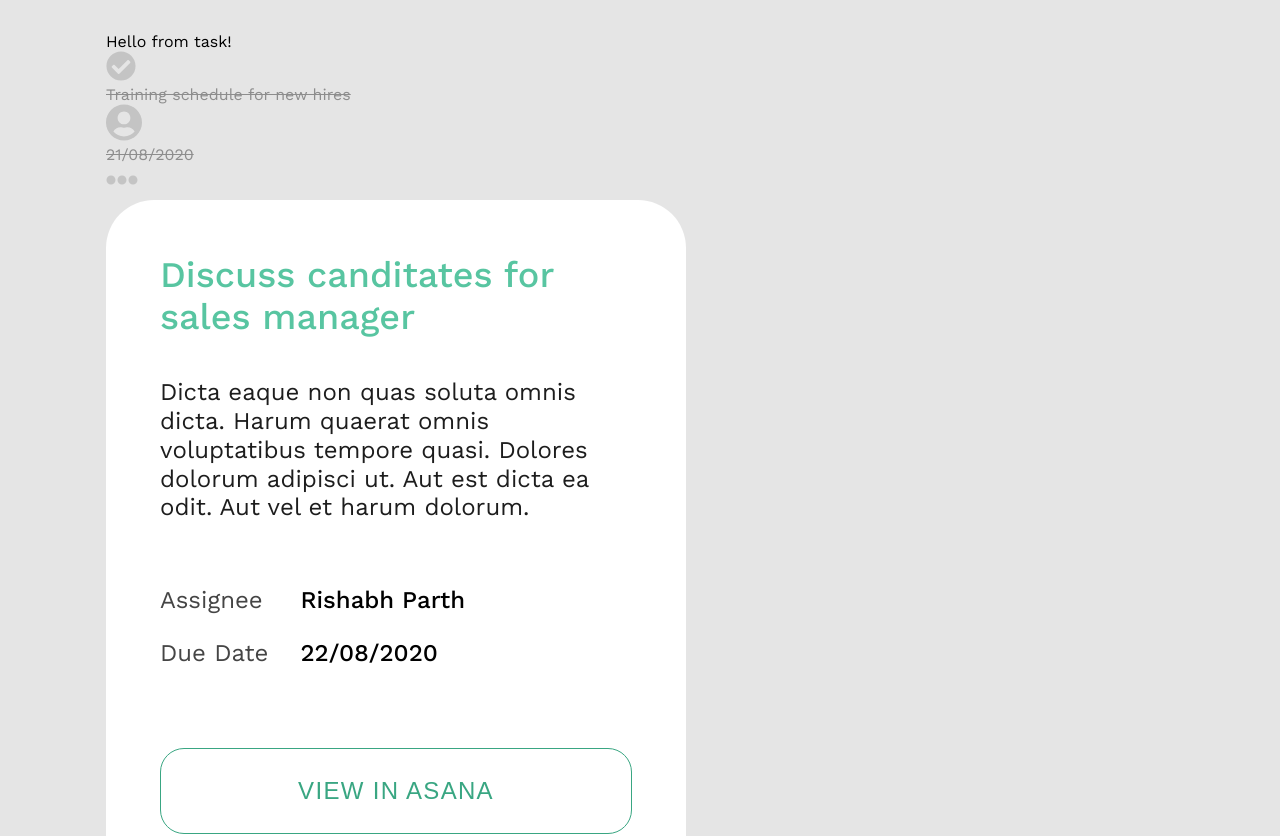
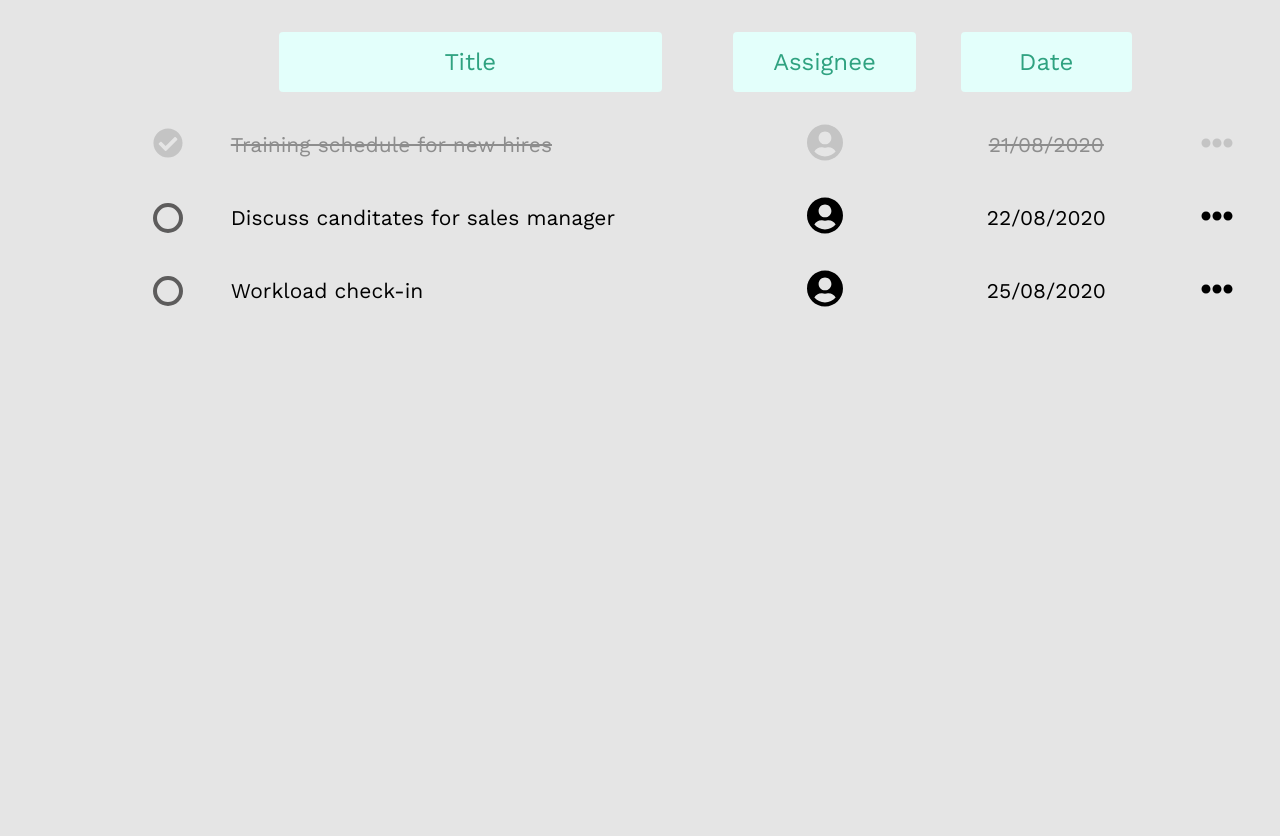
Before and after one commit to badalsaibo/dashboard-demo, a React (Create React App) app: page / in a window 1280 px wide. Shown: the top 836 px of the page. After the commit the page ends 800 px from the top, so only its background shows below. Built offline with nearby package versions, Linux system fonts and the light colour scheme.

Commit message:
Layout for taskContainer

```diff
--- a/src/App.js
+++ b/src/App.js
@@ -1,8 +1,9 @@
 import React from 'react';
 
 import Task from './components/Task/Task';
-import ExpandedTask from './components/ExpandedTask/ExpandedTask';
-import AddTask from './components/AddTask/AddTask';
+// import ExpandedTask from './components/ExpandedTask/ExpandedTask';
+// import AddTask from './components/AddTask/AddTask';
+import TaskContainer from './components/TaskContainer/TaskContainer';
 
 import './App.css';
 
@@ -39,9 +40,11 @@ const data = [
 function App() {
   return (
     <div className="container">
-      <Task data={data[0]} />
-      <ExpandedTask data={data[1]} />
-      <AddTask />
+      <TaskContainer>
+        {data.map((e) => (
+          <Task data={e} key={e.assignee} />
+        ))}
+      </TaskContainer>
     </div>
   );
 }
--- a/src/components/Task/Task.css
+++ b/src/components/Task/Task.css
@@ -1,7 +1,19 @@
 .task {
+  display: contents;
+  position: relative;
+}
+
+.task::after {
+  position: absolute;
+  content: '';
+  width: 100%;
+  top: 0;
+  left: 0;
+  background-color: red;
 }
 
 .task__checkbox {
+  grid-column: 1;
 }
 
 .task__checkbox-ticked {
@@ -16,12 +28,27 @@
 }
 
 .task__title {
+  grid-column: 2;
+  justify-self: left;
+}
+
+.task__title,
+.task__due-date {
+  font-weight: 300;
+  font-size: 21px;
+  line-height: 25px;
 }
 
 .task__assignee {
+  grid-column: 3;
 }
 
 .task__due-date {
+  grid-column: 4;
+}
+
+.task__view-more {
+  grid-column: 5;
 }
 
 .completed .task__title,
--- a/src/components/Task/Task.js
+++ b/src/components/Task/Task.js
@@ -10,7 +10,6 @@ import './Task.css';
 const Task = ({ data: { completed, title, assignee, dueDate } }) => {
   return (
     <div className={completed ? 'task completed' : 'task'}>
-      Hello from task!
       <div className="task__checkbox">
         {completed ? (
           <div className="task__checkbox-ticked">
@@ -20,7 +19,7 @@ const Task = ({ data: { completed, title, assignee, dueDate } }) => {
           <div className="task__checkbox-empty"></div>
         )}
       </div>
-      <div className="task__title">{title}</div>
+      <h3 className="task__title">{title}</h3>
       <div className="task__assignee">
         <UserIcon width="36" />
       </div>
--- /dev/null
+++ b/src/components/TaskContainer/TaskContainer.css
@@ -0,0 +1,38 @@
+.task-container {
+  display: grid;
+  grid-template-columns: repeat(5, auto);
+  justify-items: center;
+  align-items: center;
+  row-gap: 32px;
+}
+
+.task-container__header-title {
+  grid-column: 2;
+}
+
+.task-container__header-title,
+.task-container__header-assignee,
+.task-container__header-due-date {
+  font-weight: 300;
+  font-size: 24px;
+  line-height: 28px;
+  text-transform: capitalize;
+  color: #2fa280;
+  background: #e3fffb;
+  border-radius: 4px;
+  width: 80%;
+  text-align: center;
+  padding: 16px;
+}
+/*
+.task-container__header-title {
+  padding: 16px 104px;
+}
+
+.task-container__header-due-date {
+  padding: 16px 56px;
+}
+
+.task-container__header-assignee {
+  padding: 16px
+} */
--- /dev/null
+++ b/src/components/TaskContainer/TaskContainer.js
@@ -0,0 +1,16 @@
+import React from 'react';
+
+import './TaskContainer.css';
+
+const TaskContainer = ({ children }) => {
+  return (
+    <div className="task-container">
+      <h2 className="task-container__header-title">title</h2>
+      <h2 className="task-container__header-assignee">assignee</h2>
+      <h2 className="task-container__header-due-date ">date</h2>
+      {children}
+    </div>
+  );
+};
+
+export default TaskContainer;
```
